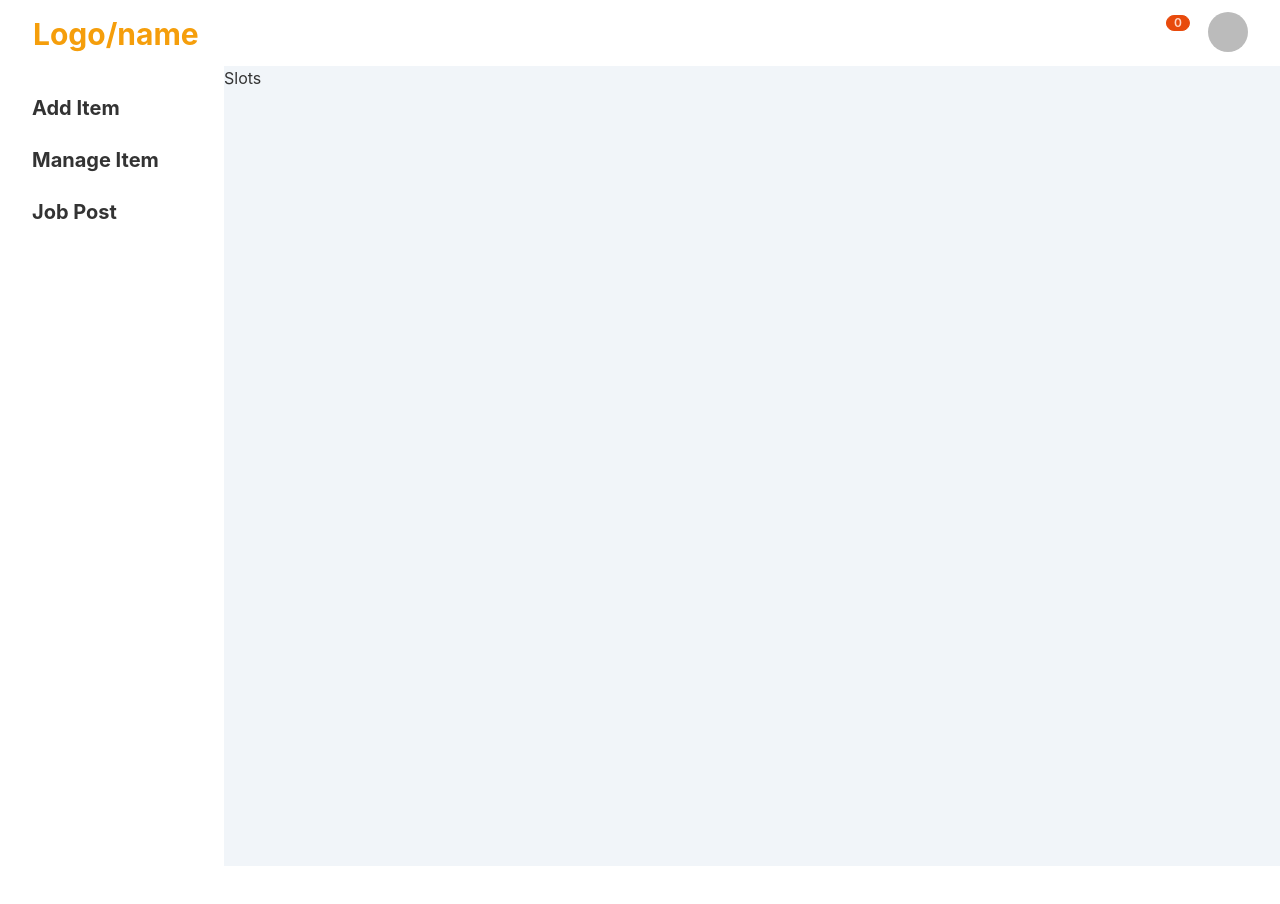
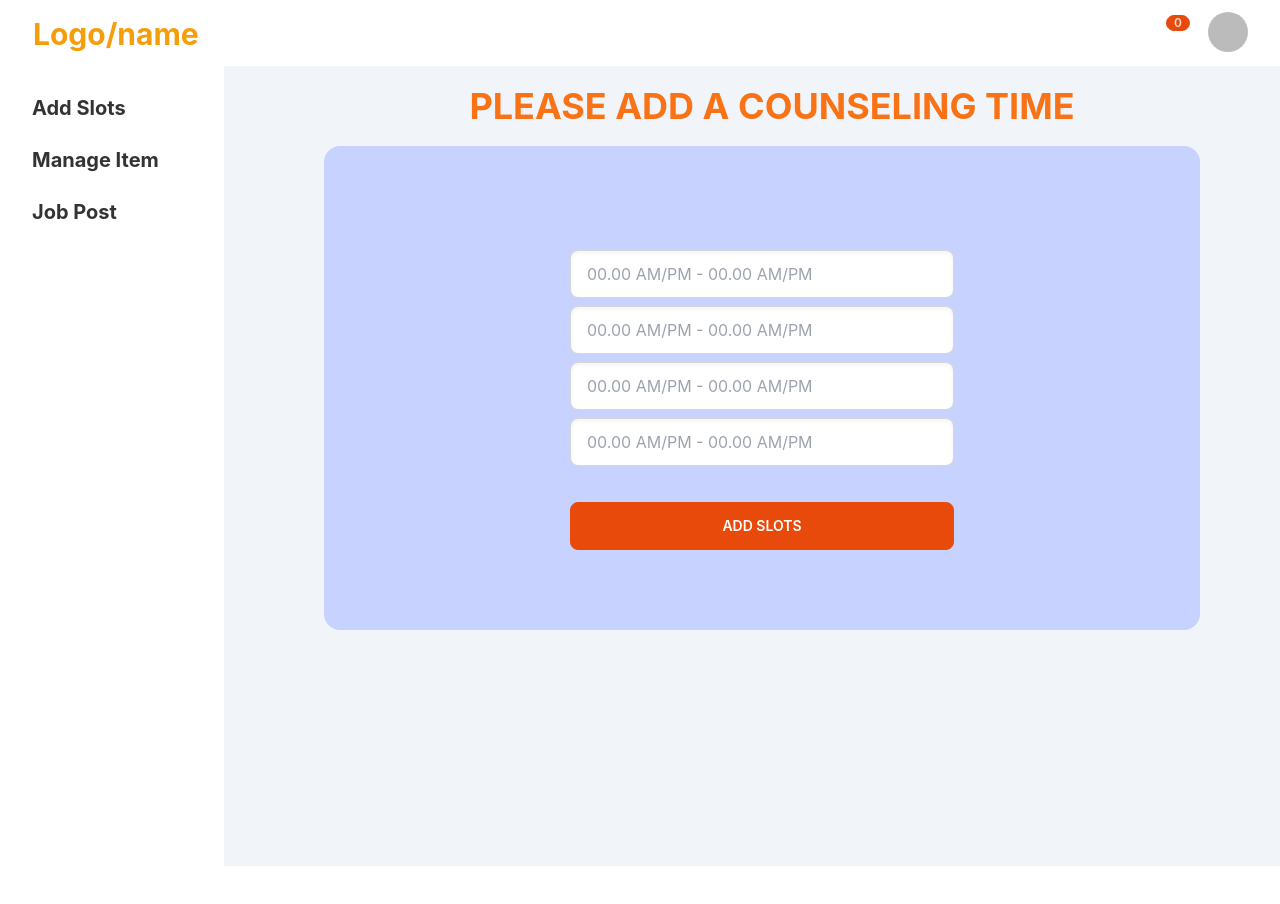
Before and after one commit to dipankar11137/Counseling-Management-System-Client, a React (Create React App) app: page /dashboard/addJobs in a window 1280 px wide. Shown: the top 904 px of the page. Built offline with nearby package versions, Linux system fonts and the light colour scheme; no server answers; sample sign-in values are in the browser's storage.

Commit message:
design add slots

```diff
--- /dev/null
+++ b/src/Components/Hooks/User.js
@@ -0,0 +1,20 @@
+import React, { useEffect, useState } from "react";
+import { useAuthState } from "react-firebase-hooks/auth";
+import auth from "../../firebase.init";
+
+const User = () => {
+  const [users] = useAuthState(auth);
+  const email = users?.email;
+  const [getUser, setGetUser] = useState([]);
+
+  useEffect(() => {
+    if (email) {
+      fetch(`http://localhost:5000/user/${email}`)
+        .then((res) => res.json())
+        .then((data) => setGetUser(data));
+    }
+  }, [email]);
+  return [getUser[0]];
+};
+
+export default User;
--- a/src/Components/Pages/Dashboard/AddSlots.js
+++ b/src/Components/Pages/Dashboard/AddSlots.js
@@ -1,9 +1,99 @@
 import React from "react";
+import { useForm } from "react-hook-form";
+import User from "../../Hooks/User";
 
 const AddSlots = () => {
+  const {
+    register,
+    formState: { errors },
+    handleSubmit,
+    reset,
+  } = useForm();
+  const [user] = User();
+
+  const onSubmit = (data) => {
+    const name = user?.name;
+    const slots = [data.slot1, data.slot2, data.slot3, data.slot4];
+    const updateData = [name, slots, user];
+    console.log(updateData);
+  };
   return (
-    <div>
-      <h1>Slots</h1>
+    <div className=" pb-20 mx-20">
+      <h2 className="mt-5 ml-10 font-bold text-4xl text-center text-orange-500 uppercase">
+        Please Add A Counseling Time
+      </h2>
+      <div className="bg-indigo-200 p-5 rounded-2xl py-20 mt-5 ml-5 ">
+        <form
+          className=" flex justify-center gap-4"
+          onSubmit={handleSubmit(onSubmit)}
+        >
+          <div>
+            <label className="label">
+              <span className="text-2xl font-semibold">{user?.name}</span>
+            </label>
+            <input
+              type="text"
+              placeholder="00.00 AM/PM - 00.00 AM/PM"
+              className="input input-bordered bg-white lg:w-96 sm:w-full  hover:shadow-xl shadow-inner  mt-2"
+              {...register("slot1", {
+                required: {
+                  value: true,
+                  message: "All Slots is Required",
+                },
+              })}
+            />
+            <br />
+            <input
+              type="text"
+              placeholder="00.00 AM/PM - 00.00 AM/PM"
+              className="input input-bordered bg-white lg:w-96 sm:w-full  hover:shadow-xl shadow-inner mt-2"
+              {...register("slot2", {
+                required: {
+                  value: true,
+                  message: "All Slots is Required",
+                },
+              })}
+            />
+            <br />
+            <input
+              type="text"
+              placeholder="00.00 AM/PM - 00.00 AM/PM"
+              className="input input-bordered bg-white lg:w-96 sm:w-full  hover:shadow-xl shadow-inner mt-2"
+              {...register("slot3", {
+                required: {
+                  value: true,
+                  message: "All Slots is Required",
+                },
+              })}
+            />
+            <br />
+            <input
+              type="text"
+              placeholder="00.00 AM/PM - 00.00 AM/PM"
+              className="input input-bordered bg-white lg:w-96 sm:w-full  hover:shadow-xl shadow-inner mt-2"
+              {...register("slot4", {
+                required: {
+                  value: true,
+                  message: "All Slots is Required",
+                },
+              })}
+            />
+            <label className="label">
+              {errors.name?.type === "required" && (
+                <span className="label-text-alt text-red-500 text-xl font-semibold">
+                  {errors?.name?.message}
+                </span>
+              )}
+            </label>
+
+            <input
+              className="btn mt-5 w-full text-white"
+              type="submit"
+              value="ADD Slots"
+            />
+          </div>
+        </form>
+      </div>
     </div>
   );
 };
--- a/src/Components/Pages/Dashboard/CheckBoxTest.js
+++ b/src/Components/Pages/Dashboard/CheckBoxTest.js
@@ -1,4 +1,5 @@
 import React, { useState } from "react";
+import User from "../../Hooks/User";
 
 const CheckBoxTest = () => {
   // const [isChecked, setIsChecked] = useState(false);
@@ -10,7 +11,11 @@ const CheckBoxTest = () => {
   //   const slot3 = event.target.slot3.value;
 
   // };
-  const [values, setValues] = useState(["", ""]);
+  const [values, setValues] = useState(["helo"]);
+  const [value, setValue] = useState(["apu"]);
+  const [valuess, setValuess] = useState([]);
+  const [user] = User();
+  console.log("Use ", user);
 
   const handleChange = (index, event) => {
     const newValues = [...values];
@@ -19,17 +24,20 @@ const CheckBoxTest = () => {
     setValues(newValues);
   };
 
+  const helo = [...value, ...valuess, ...values];
+  // console.log(helo);
+
   const handleSubmit = (event) => {
     event.preventDefault();
-    console.log("Submitted values:", values);
+    // console.log("Submitted values:", values);
   };
   return (
     <div>
-      <input
+      {/* <input
         onChange={(event) => handleChange()}
         type="number"
         className="border-4"
-      />
+      /> */}
       <form onSubmit={handleSubmit}>
         {values.map((value, index) => (
           <input
@@ -40,6 +48,11 @@ const CheckBoxTest = () => {
             onChange={(event) => handleChange(index, event)}
           />
         ))}
+
+        <input
+          type="text"
+          onSubmit={(event) => setValuess([event.target.value])}
+        />
         <button type="submit">Submit</button>
       </form>
       {/* <div>
--- a/src/Components/Pages/Dashboard/Dashboard.js
+++ b/src/Components/Pages/Dashboard/Dashboard.js
@@ -22,7 +22,7 @@ const Dashboard = () => {
                   to="/dashboard"
                   className="font-bold  text-xl hover:text-orange-600"
                 >
-                  Add Item
+                  Add Slots
                 </Link>
               </li>
               <li>
```
